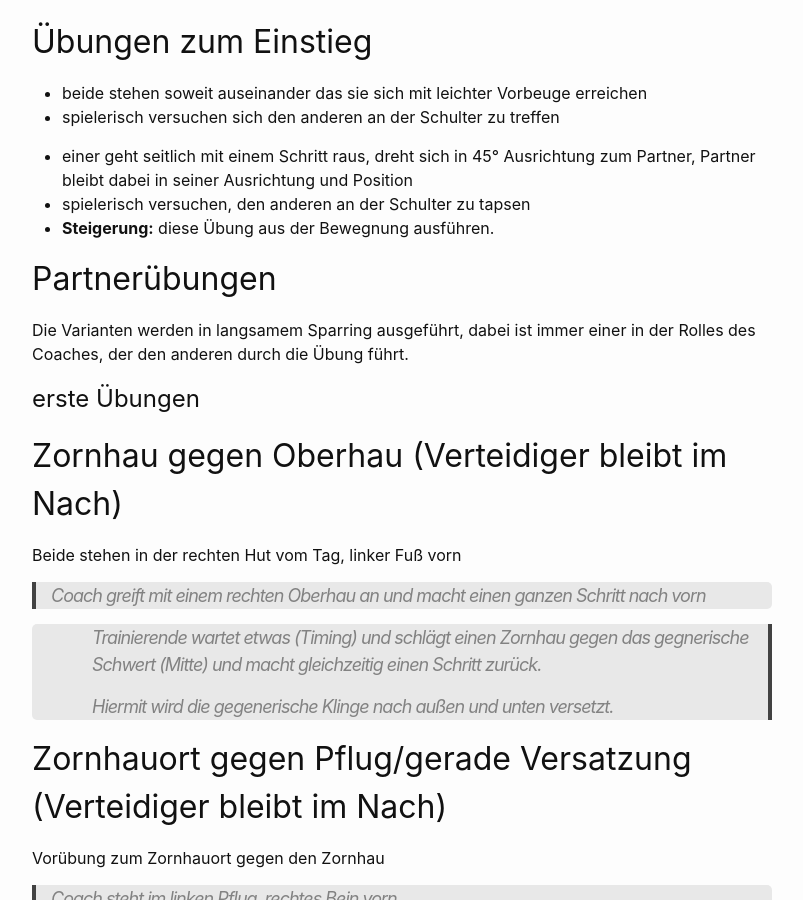
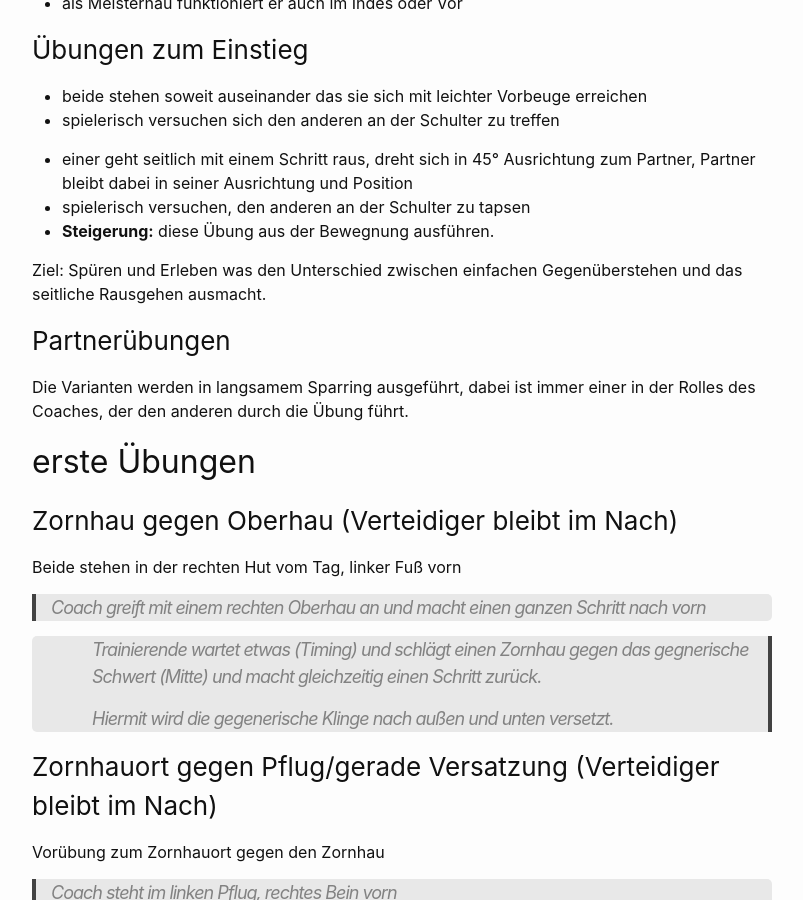
Before and after one commit to hema-ltv1927/hema-ltv1927.github.io, a Jekyll site: the page built from _techniken/zornhau.md, in a window 1280 px wide and 900 px high, scrolled down 556 px. Shown: the whole window, without its empty margins (238-1041 px from the left). Built offline with Jekyll 4.4.1, drawn with Linux system fonts in a browser that asks for light colours.

Commit message:
rework headings

````diff
--- a/_techniken/zornhau.md
+++ b/_techniken/zornhau.md
@@ -6,14 +6,14 @@ date:   2022-10-27 14:00:00 +0200
 author: Lars Walloscheck
 ---
 
-# Einleitung
+## Einleitung
 Der Zornhau startet ähnlich wie der Oberhau und wird diagonal
  - von oben rechts nach unten links in den linken Pflug geschlagen
  - kann tief auch durch den linken Pflug "geschoben" werden
  - zielt vornehmlich auf das gegnerische Schwert (passiv)
  - als Meisterhau funktioniert er auch im Indes oder Vor
 
-## Übungen zum Einstieg
+### Übungen zum Einstieg
 - beide stehen soweit auseinander das sie sich mit leichter Vorbeuge erreichen
 - spielerisch versuchen sich den anderen an der Schulter zu treffen
 
@@ -21,12 +21,14 @@ Der Zornhau startet ähnlich wie der Oberhau und wird diagonal
 - spielerisch versuchen, den anderen an der Schulter zu tapsen
 - __Steigerung:__ diese Übung aus der Bewegnung ausführen.
 
-## Partnerübungen
+Ziel: Spüren und Erleben was den Unterschied zwischen einfachen Gegenüberstehen und das seitliche Rausgehen ausmacht.
+
+### Partnerübungen
 Die Varianten werden in langsamem Sparring ausgeführt, dabei ist immer einer in der Rolles des Coaches, der den anderen durch die Übung führt.
 
-# erste Übungen
+## erste Übungen
 
-## Zornhau gegen Oberhau (Verteidiger bleibt im Nach)
+### Zornhau gegen Oberhau (Verteidiger bleibt im Nach)
 Beide stehen in der rechten Hut vom Tag, linker Fuß vorn
 
 > Coach greift mit einem rechten Oberhau an und macht einen ganzen Schritt nach vorn
@@ -38,7 +40,7 @@ Beide stehen in der rechten Hut vom Tag, linker Fuß vorn
 </blockquote>
 
 
-## Zornhauort gegen Pflug/gerade Versatzung (Verteidiger bleibt im Nach)
+### Zornhauort gegen Pflug/gerade Versatzung (Verteidiger bleibt im Nach)
 Vorübung zum Zornhauort gegen den Zornhau
 
 >Coach steht im linken Pflug, rechtes Bein vorn
@@ -57,7 +59,7 @@ Vorübung zum Zornhauort gegen den Zornhau
 <p>Trainierende setzt mit einem Stich zur Brust nach und macht dabei einen Schritt rechten Bein</p>
 </blockquote>
 
-## Zornhau gegen Oberhau (Verteidiger kommt ins Vor, *Indes*)
+### Zornhau gegen Oberhau (Verteidiger kommt ins Vor, *Indes*)
 Beide stehen in der rechten Hut vom Tag, linker Fuß vorn
 
 > Coach greift mit einem rechten Oberhau an und macht einen ganzen Schritt nach vorn
@@ -68,7 +70,7 @@ Beide stehen in der rechten Hut vom Tag, linker Fuß vorn
 </blockquote>
 
 
-## Zornhauort gegen Oberhau (Verteidiger bleibt erst im Nach, kommt mit der Folgeaktion ins Vor)
+### Zornhauort gegen Oberhau (Verteidiger bleibt erst im Nach, kommt mit der Folgeaktion ins Vor)
 Beide stehen in der rechten Hut vom Tag, linker Fuß vorn
 
 >Coach greift mit einem rechten Zornhau/Oberhau an und macht einen ganzen Schritt nach vorn
@@ -84,7 +86,7 @@ Beide stehen in der rechten Hut vom Tag, linker Fuß vorn
 </blockquote>
 
 
-## Zornhauort + Abnehmen (Verteidiger bleibt erst im Nach, kommt mit der Folgeaktion ins Vor)
+### Zornhauort + Abnehmen (Verteidiger bleibt erst im Nach, kommt mit der Folgeaktion ins Vor)
 Beide stehen in der rechten Hut vom Tag, linker Fuß vorn
 
 >Coach greift mit einem rechten Zornhau/Oberhau an und macht einen ganzen Schritt nach vorn
@@ -119,7 +121,7 @@ graph TD;
     T5-->C7(Block und Treffer am Kopf)
 ```
 
-## Zornhau gegen Zornhau - Folgetechnik Hieb mit kurzer Schneide
+### Zornhau gegen Zornhau - Folgetechnik Hieb mit kurzer Schneide
 Beide stehen in der rechten Hut vom Tag, linker Fuß vorn
 
 >Coach greift mit einem rechten Zornhau/Oberhau an und macht einen ganzen Schritt nach vorn
@@ -132,7 +134,7 @@ Beide stehen in der rechten Hut vom Tag, linker Fuß vorn
 </blockquote>
 
 
-## Konter gegen Zornhauort - Winden
+### Konter gegen Zornhauort - Winden
 Beide stehen in der rechten Hut vom Tag, linker Fuß vorn
 
 >Coach greift mit einem rechten Zornhau/Oberhau an und macht einen ganzen Schritt nach vorn
@@ -146,9 +148,9 @@ Beide stehen in der rechten Hut vom Tag, linker Fuß vorn
 >Coach steigt mit dem linken Bein nach rechts (Übersetzen?) und windet hoch in den linken Ochs und führt seinerseits einem Stich in Richtung Kopf/Brust aus.
 
 
-# Fortgeschrittene Übungen
+## Fortgeschrittene Übungen
 
-## Zornhauort gegen Pflug/gerade Versatzung  (Zornhau als Einladung/Finte)
+### Zornhauort gegen Pflug/gerade Versatzung  (Zornhau als Einladung/Finte)
 
 Coach steht im linken Pflug, rechtes Bein vorn
 Trainierende steht in der rechten Hut vom Tag, linker Fuß vorn
@@ -164,16 +166,16 @@ Trainierende steht in der rechten Hut vom Tag, linker Fuß vorn
 <p>Trainierende nimmt das linke Bein etwas zurück (Wechselschritt) und dreht sich zum Coach, kontert mit "Hieb kurzer Schneide", oder windet hoch in den linken Ochs und sticht ebenfalls</p>
 </blockquote>
 
-# Kombination: Zornhau mit Auswinden gegen passives Versetzen
+## Kombination: Zornhau mit Auswinden gegen passives Versetzen
 
-# Kombination: Zornhau mit Knaufstoß gegen Krone
+## Kombination: Zornhau mit Knaufstoß gegen Krone
 
-# Kombination: Zornhauort + Abnehmen, Brüche gegen Abnehmen
+## Kombination: Zornhauort + Abnehmen, Brüche gegen Abnehmen
 
-# Kombination: Bruch gegen Zornhau 1 - Zucken
+## Kombination: Bruch gegen Zornhau 1 - Zucken
 
-# Kombination: Bruch gegen Zornhau 1 - Zucken - Konter und Fortsetzung
+## Kombination: Bruch gegen Zornhau 1 - Zucken - Konter und Fortsetzung
 
-# Kombination: Bruch gegen offensiven Zornhau (Indes) - Hochwinden in den Ochs
+## Kombination: Bruch gegen offensiven Zornhau (Indes) - Hochwinden in den Ochs
 
-# Kombination (Technikkette): Zornhau - Hochwinden in den Ochs - Versetzen - Zwerchhau - Versetzen oder "Unterzwerchen"
+## Kombination (Technikkette): Zornhau - Hochwinden in den Ochs - Versetzen - Zwerchhau - Versetzen oder "Unterzwerchen"
````
Also changed, not shown: _techniken/oberhau.md (+3 -3 lines), _techniken/zwerchhau.md (+15 -15 lines).
